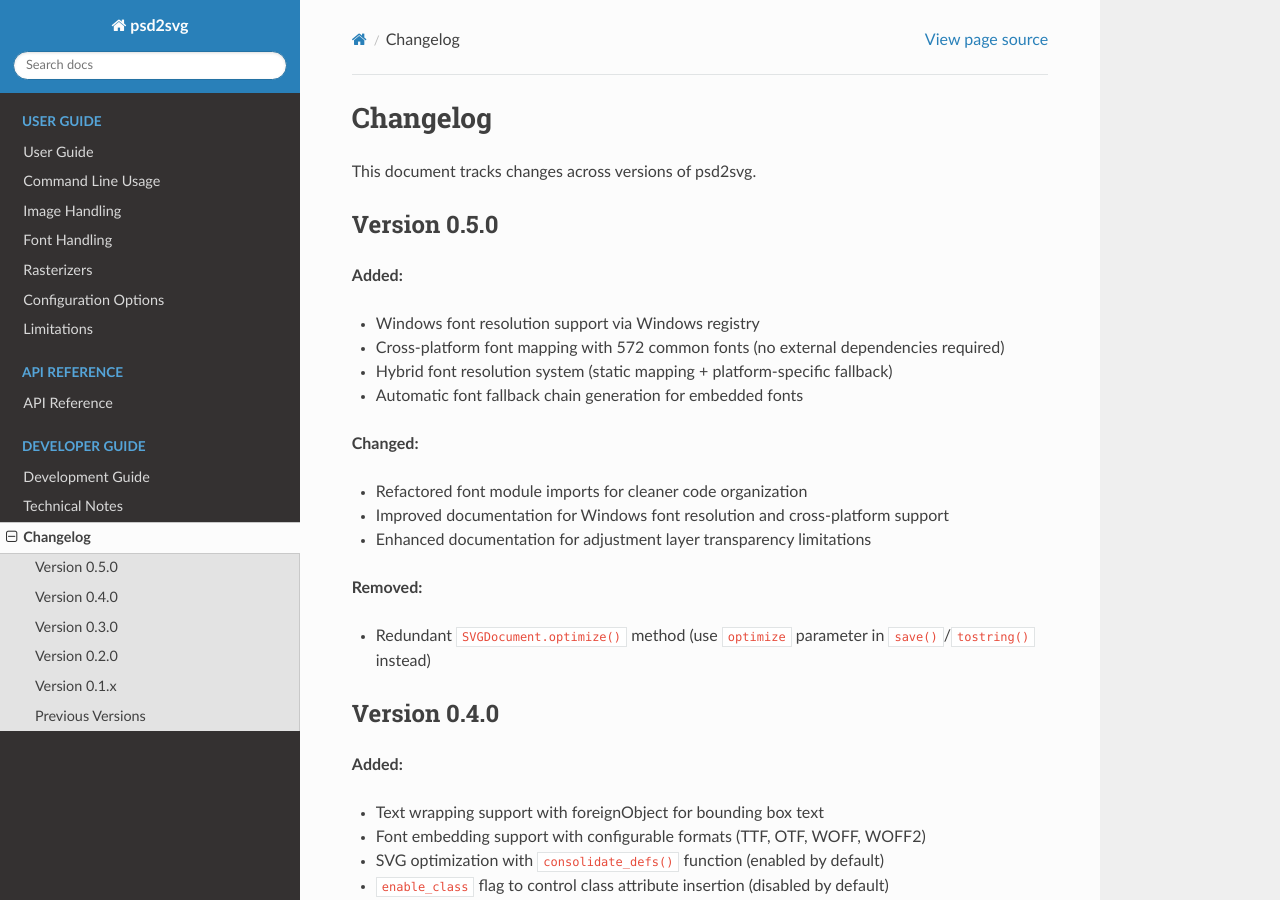
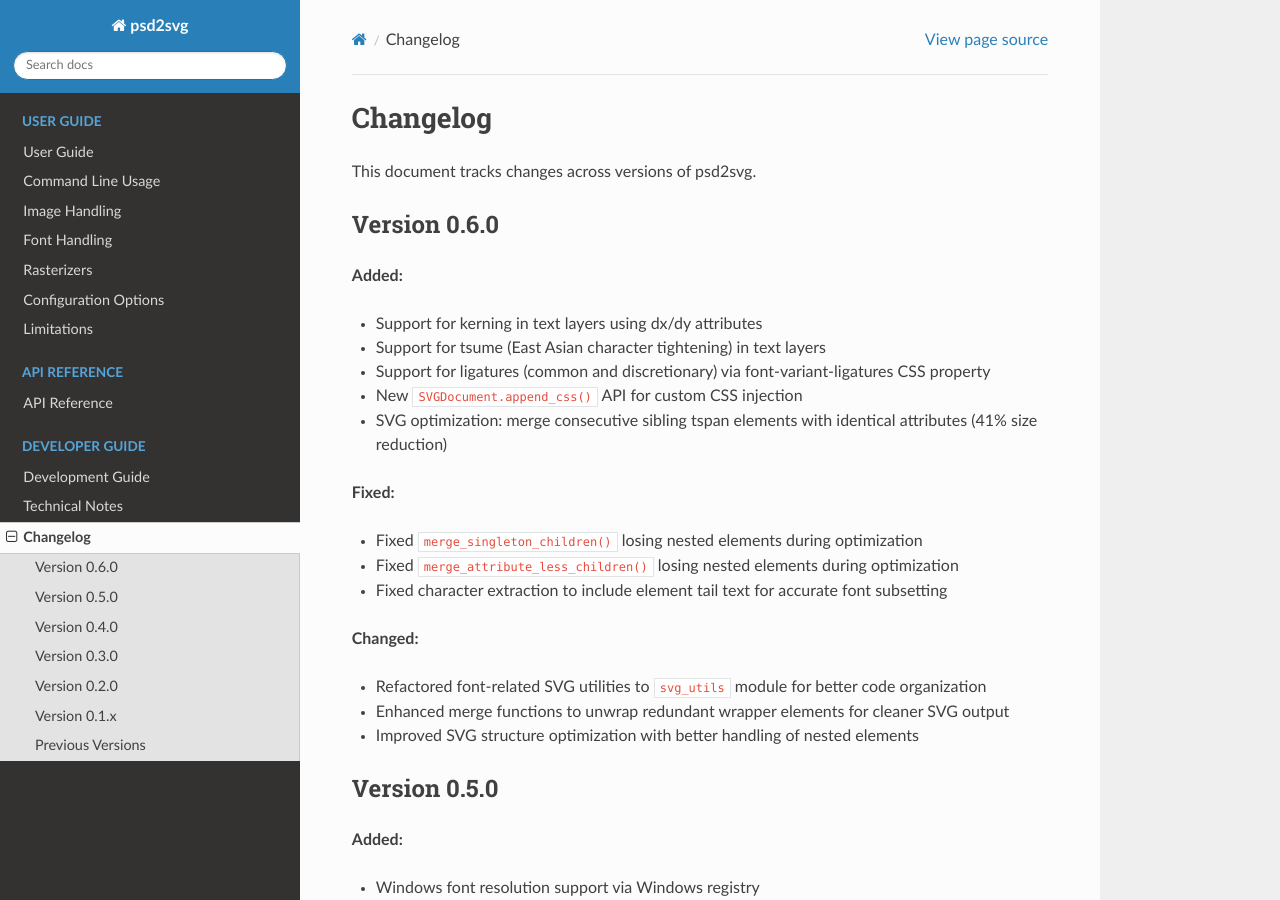
Before and after one commit to kyamagu/psd2svg, a Sphinx documentation site: the page built from docs/changelog.rst, in a window 1280 px wide and 900 px high. Built offline with Sphinx 7.4.7 and the Read the Docs theme 3.1.0, drawn with Linux system fonts in a browser that asks for light colours.

Commit message:
Prepare release v0.6.0
Release includes:
- Kerning, tsume, and ligature support for text layers
- New append_css() API for custom CSS injection
- SVG optimization improvements (41% size reduction)
- Bug fixes for nested element handling
- Code refactoring for better organization

🤖 Generated with [Claude Code](https://claude.com/claude-code)

Co-Authored-By: Claude <noreply@anthropic.com>

```diff
--- a/docs/changelog.rst
+++ b/docs/changelog.rst
@@ -2,6 +2,29 @@ Changelog
 =========
 
 This document tracks changes across versions of psd2svg.
+
+Version 0.6.0
+-------------
+
+**Added:**
+
+* Support for kerning in text layers using dx/dy attributes
+* Support for tsume (East Asian character tightening) in text layers
+* Support for ligatures (common and discretionary) via font-variant-ligatures CSS property
+* New ``SVGDocument.append_css()`` API for custom CSS injection
+* SVG optimization: merge consecutive sibling tspan elements with identical attributes (41% size reduction)
+
+**Fixed:**
+
+* Fixed ``merge_singleton_children()`` losing nested elements during optimization
+* Fixed ``merge_attribute_less_children()`` losing nested elements during optimization
+* Fixed character extraction to include element tail text for accurate font subsetting
+
+**Changed:**
+
+* Refactored font-related SVG utilities to ``svg_utils`` module for better code organization
+* Enhanced merge functions to unwrap redundant wrapper elements for cleaner SVG output
+* Improved SVG structure optimization with better handling of nested elements
 
 Version 0.5.0
 -------------
--- a/pyproject.toml
+++ b/pyproject.toml
@@ -4,7 +4,7 @@ build-backend = "hatchling.build"
 
 [project]
 name = "psd2svg"
-version = "0.5.0"
+version = "0.6.0"
 description = "Convert PSD file to SVG file"
 authors = [
     { name = "Kota Yamaguchi", email = "yamaguchi_kota@cyberagent.co.jp" },
```
